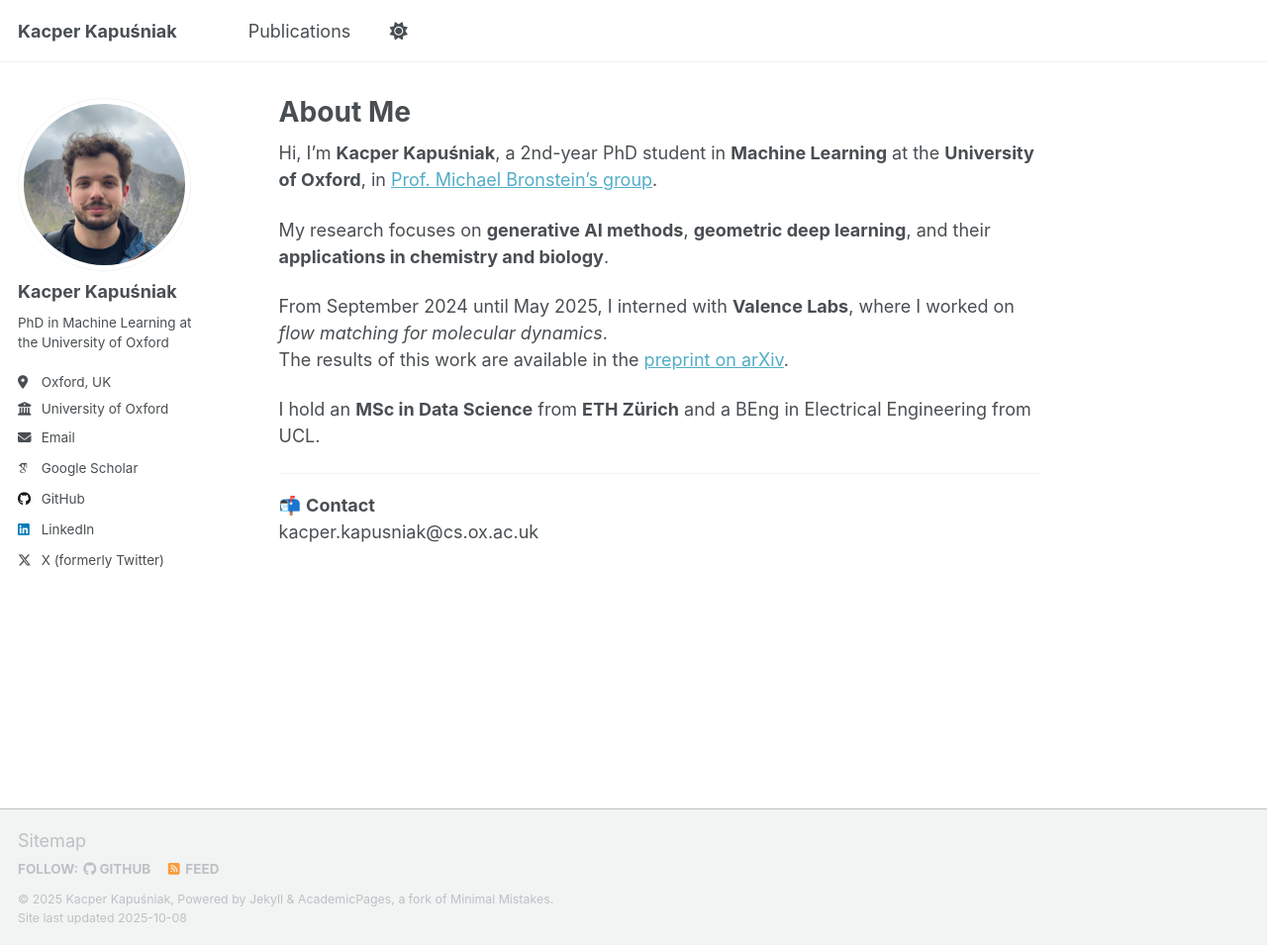
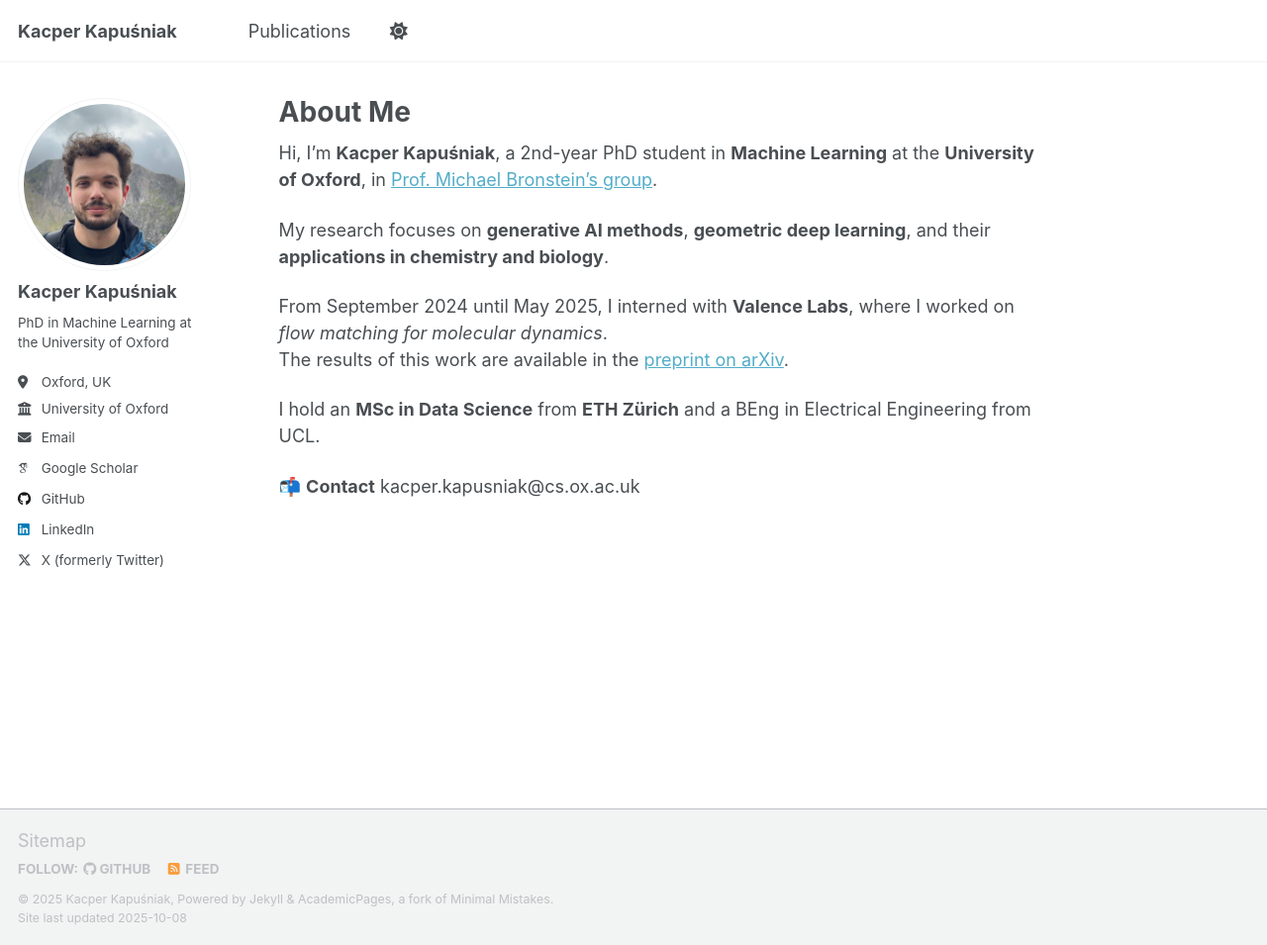
Before and after one commit to kkapusniak/kkapusniak.github.io, a Jekyll site: the page built from _pages/about.md, in a window 1280 px wide and 955 px high. Shown: the whole window at 99% size. Built offline with Jekyll 4.4.1, drawn with Linux system fonts in a browser that asks for light colours; some web fonts are replaced; a script that is not in the unit is left out.

```diff
--- a/_pages/about.md
+++ b/_pages/about.md
@@ -16,7 +16,4 @@ The results of this work are available in the [preprint on arXiv](https://arxiv.
 
 I hold an **MSc in Data Science** from **ETH Zürich** and a BEng in Electrical Engineering from UCL.
 
----
-
-📬 **Contact**
-kacper.kapusniak@cs.ox.ac.uk
+📬 **Contact**  kacper.kapusniak@cs.ox.ac.uk
```
